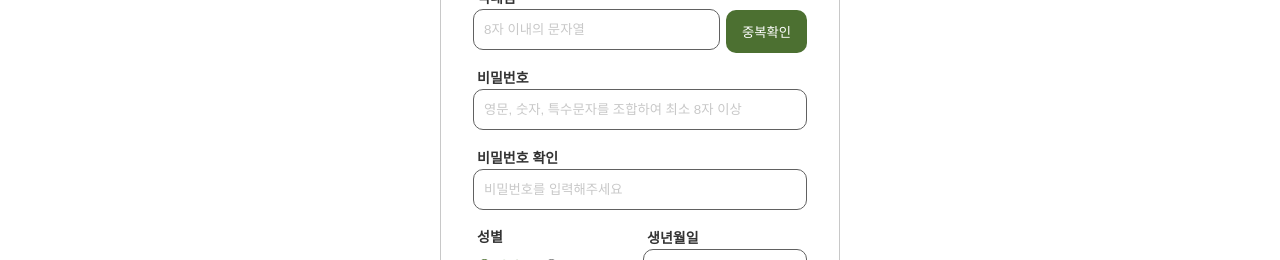
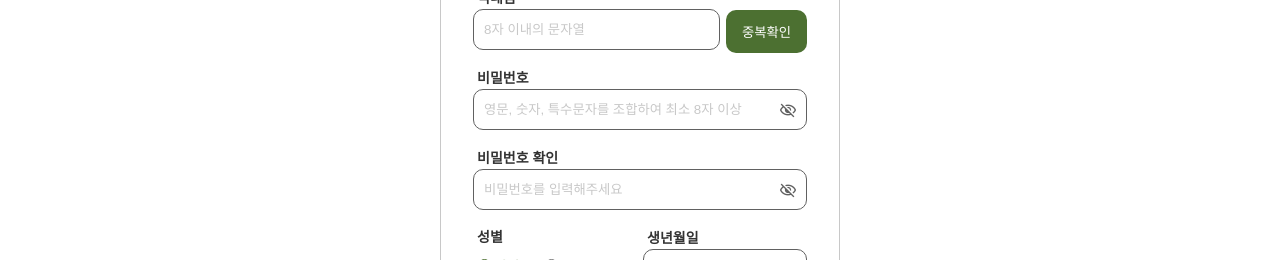
Before and after one commit to codestates-seb/seb43_main_004, a React (Create React App) app in the folder client/: page /sign-up in a window 1280 px wide. Shown: the part 413-673 px from the top of the page. Built offline with nearby package versions, Linux system fonts and the light colour scheme; a web font is replaced by a local one.

Commit message:
feat :  비밀번호 인풋 적용

```diff
--- a/client/src/pages/UserSignIn.tsx
+++ b/client/src/pages/UserSignIn.tsx
@@ -10,6 +10,7 @@ import { getCookie, setCookie } from '../utils/Cookie'
 import { __getUser } from '../store/slices/profileSlice'
 import { useDispatch } from 'react-redux'
 import customInstance from '../utils/customInstance'
+import PwdInput from '../components/Common/PwdInput'
 
 interface userType {
   email: string
@@ -108,9 +109,8 @@ const UserSignIn = () => {
           placeholder="email"
           onChange={handleInput}
         />
-        <Input
+        <PwdInput
           label="비밀번호"
-          type="password"
           name="password"
           placeholder="password"
           error={error}
--- a/client/src/pages/UserSignUp.tsx
+++ b/client/src/pages/UserSignUp.tsx
@@ -15,6 +15,7 @@ import { debounce } from '../utils/timefunc'
 import axios from 'axios'
 import Modal from '../components/Common/Modal'
 import { useNavigate } from 'react-router-dom'
+import PwdInput from '../components/Common/PwdInput'
 
 interface Props {
   social?: boolean
@@ -375,18 +376,16 @@ const UserSignUp = ({ social }: Props) => {
           </div>
           {!social && (
             <>
-              <Input
+              <PwdInput
                 label="비밀번호"
-                type="password"
                 name="password"
                 placeholder="영문, 숫자, 특수문자를 조합하여 최소 8자 이상"
                 error={error.password}
                 onChange={handleInput}
                 onBlur={isValidPassword}
               />
-              <Input
+              <PwdInput
                 label="비밀번호 확인"
-                type="password"
                 name="passwordcheck"
                 placeholder="비밀번호를 입력해주세요"
                 error={error.ckPassword}
```
